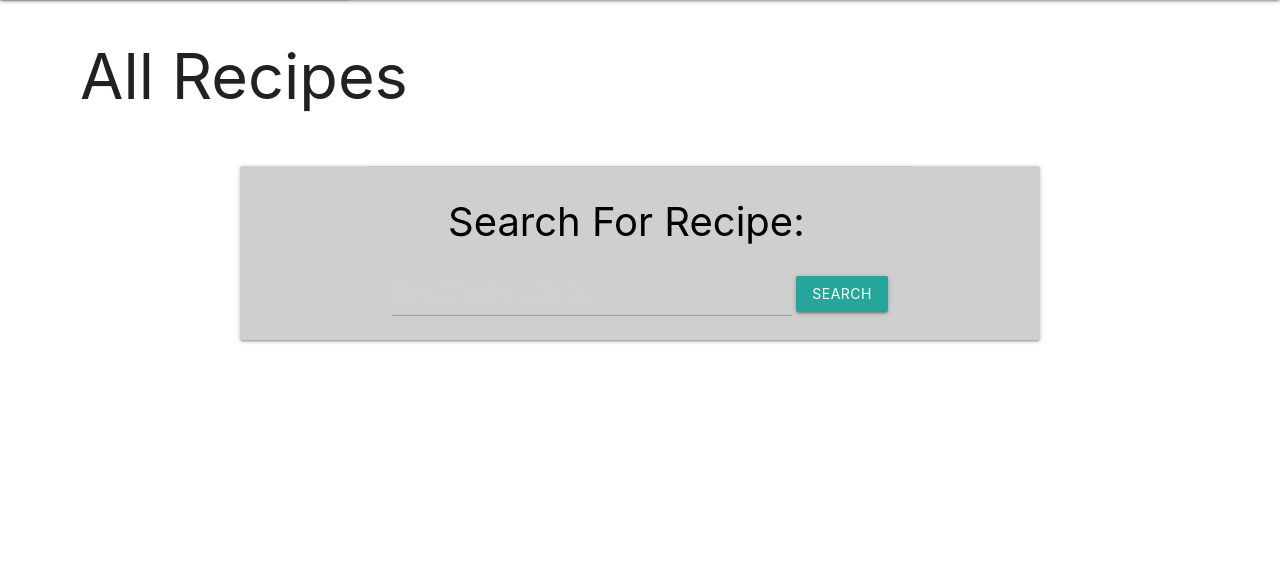
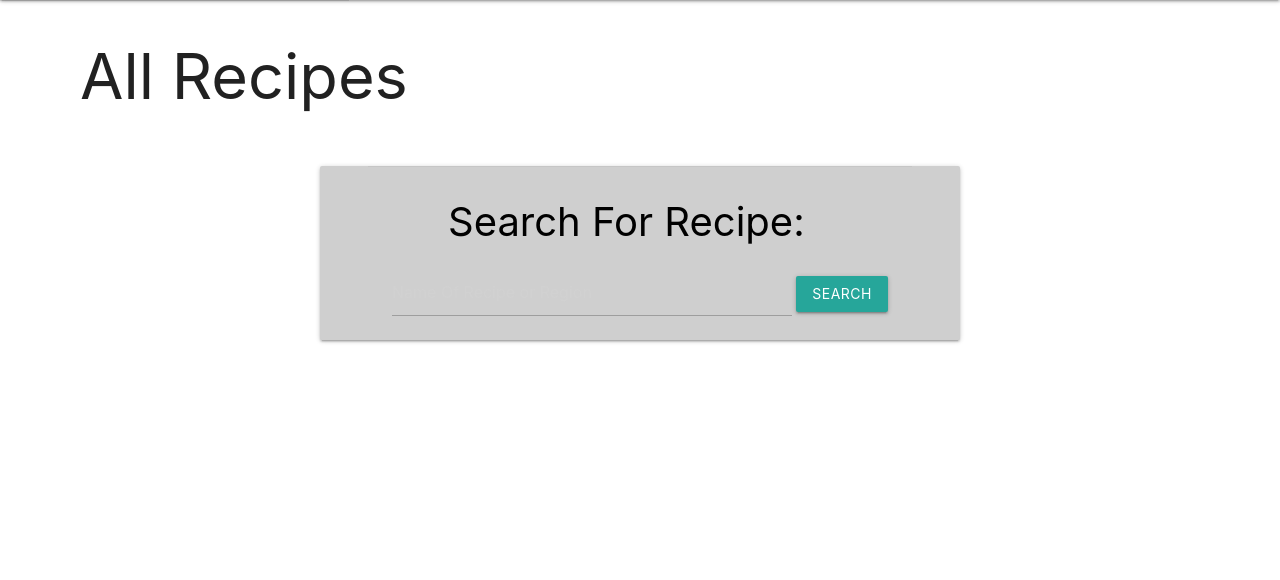
Before and after one commit to Oakevinlee/the-imposters, a Django app: page /recipe/ in a window 1280 px wide. Shown: the part 64-644 px from the top of the page. Run offline with Django 4.2, Linux system fonts and the light colour scheme; data that the repository does not hold is empty.

Commit message:
search bar small change

```diff
--- a/main_app/static/css/style.css
+++ b/main_app/static/css/style.css
@@ -40,8 +40,8 @@ td>a {
 }
 
 #search {
-    margin-left: 30vmin;
-    margin-right: 30vmin;
+    margin-left: 40vmin;
+    margin-right: 40vmin;
     display: flex;
     justify-content: center;
 }
```
